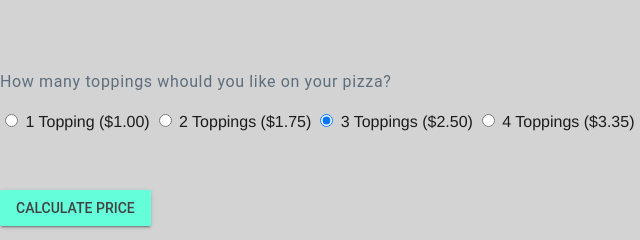
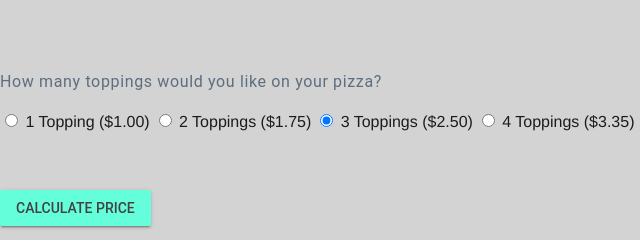
Before and after one commit to AvaVenturino/ICS20-Assignment-4-JS, a plain HTML site: page index.html in a window 1280 px wide. Shown: the part 368-608 px from the top of the page, 0-640 px from the left. Drawn offline with nearby package versions, Linux system fonts and the light colour scheme.

Commit message:
changed spelling

```diff
--- a/index.html
+++ b/index.html
@@ -69,7 +69,7 @@
         <p></p>
         <br>
         <br>
-          <h6>How many toppings whould you like on your pizza?</h6>
+          <h6>How many toppings would you like on your pizza?</h6>
           <!--Radio Buttons-->
         <label class="mdl-radio mdl-js-radio mdl-js-ripple-effect" for="topping1">
         <input checked class="mdl-radio__button" id="topping1" name="toppings" type="radio"
```
